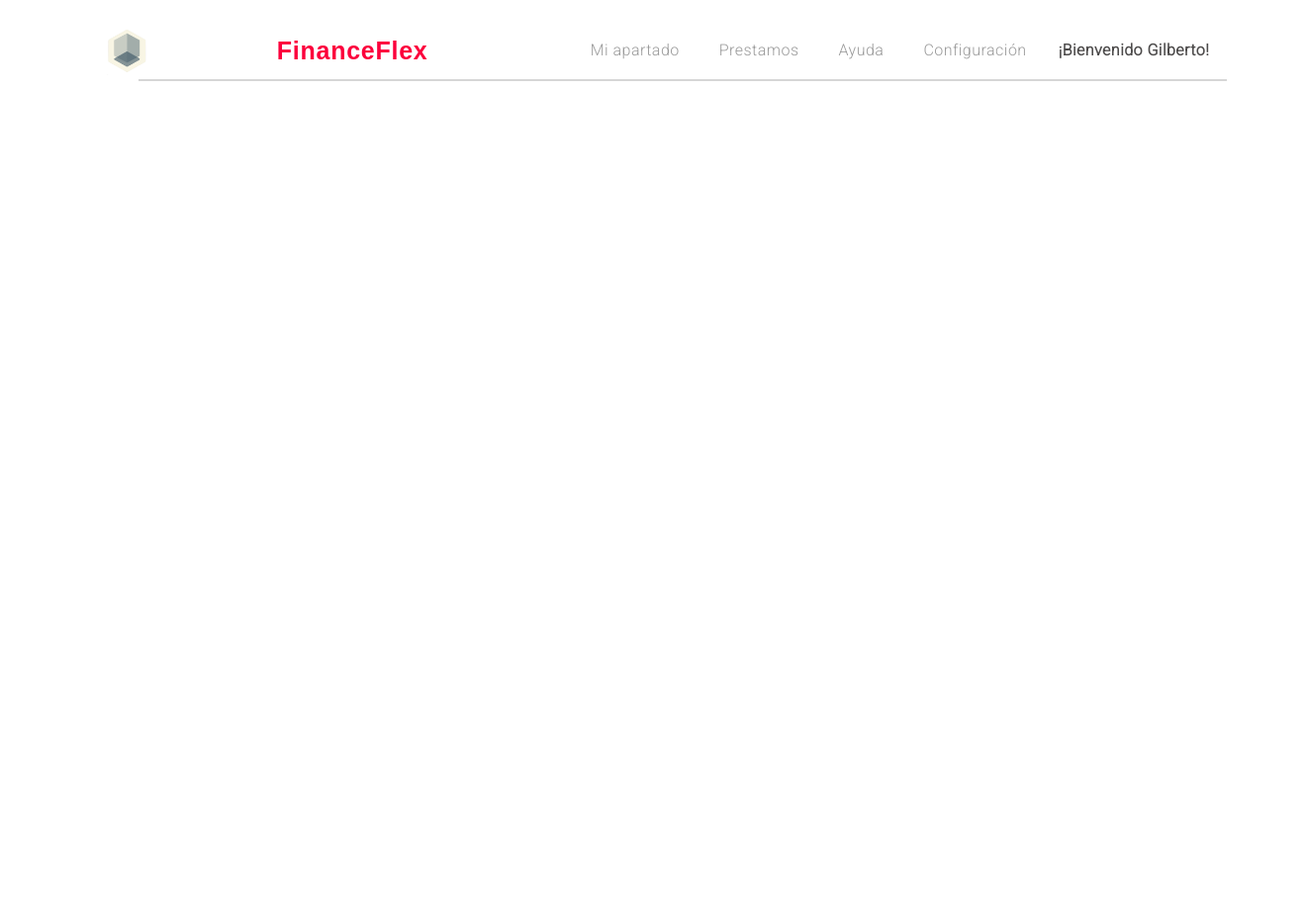
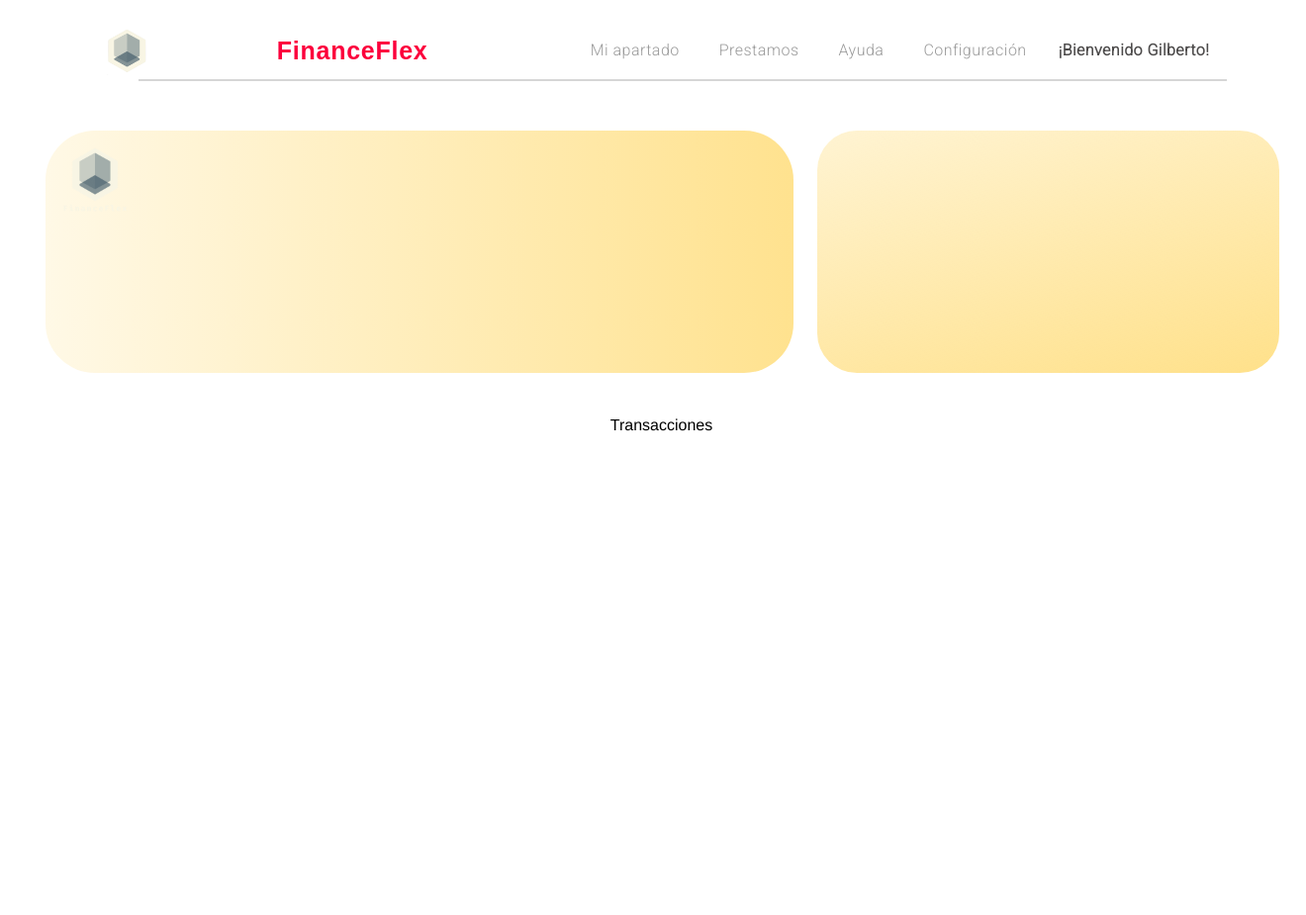
Before and after one commit to GilbertoMV/FinanceFlex, a PHP site: page /main.html in a window 1320 px wide. Shown: the whole page at 99% size. Before the commit the page ends 82 px from the top, so only its background shows below. Run offline with PHP 8.4, Linux system fonts and the light colour scheme; some libraries are stand-ins or nearby versions; some web fonts are replaced.

Commit message:
posición

```diff
--- a/main.html
+++ b/main.html
@@ -35,5 +35,12 @@
             <div class="linea"></div>
         </nav>
     </header>
+    <section class="banner">
+        <div class="logo">
+            <img src="public/img/logo_transparent.png" alt="logo">
+        </div>
+    </section>
+    <section class="tarjetas"></section>
+    <section class="transacciones"><p>Transacciones</p></section>
 </body>
 </html>
--- a/public/css/main.css
+++ b/public/css/main.css
@@ -224,12 +224,16 @@ nav a:hover{
     background:linear-gradient(89.59deg, rgba(255, 224, 135, 0) -28.52%, #FFE087 108.73%);
     border-radius: 50px;
 }
+.logo img{
+  width: 100px;
+}
+
 .tarjetas{
     position: absolute;
     width: 467px;
-    height: 681px;
+    height: 245px;
     left: 826px;
-    top: 200px;
+    top: 132px;
 
     background: linear-gradient(163.82deg, rgba(255, 224, 135, 0.17) -33.32%, #FFE087 104.62%);
     background-blend-mode: darken;
@@ -237,11 +241,13 @@ nav a:hover{
 }
 .transacciones{
     position: absolute;
-    width: 747px;
+    width: 1245px;
     height: 504px;
     left: 46px;
     top: 421px;
-    background:#9A9A9A;
+}
+.transacciones p{
+  text-align: center;
 }
 @media screen and (max-width:768px){
 
```
